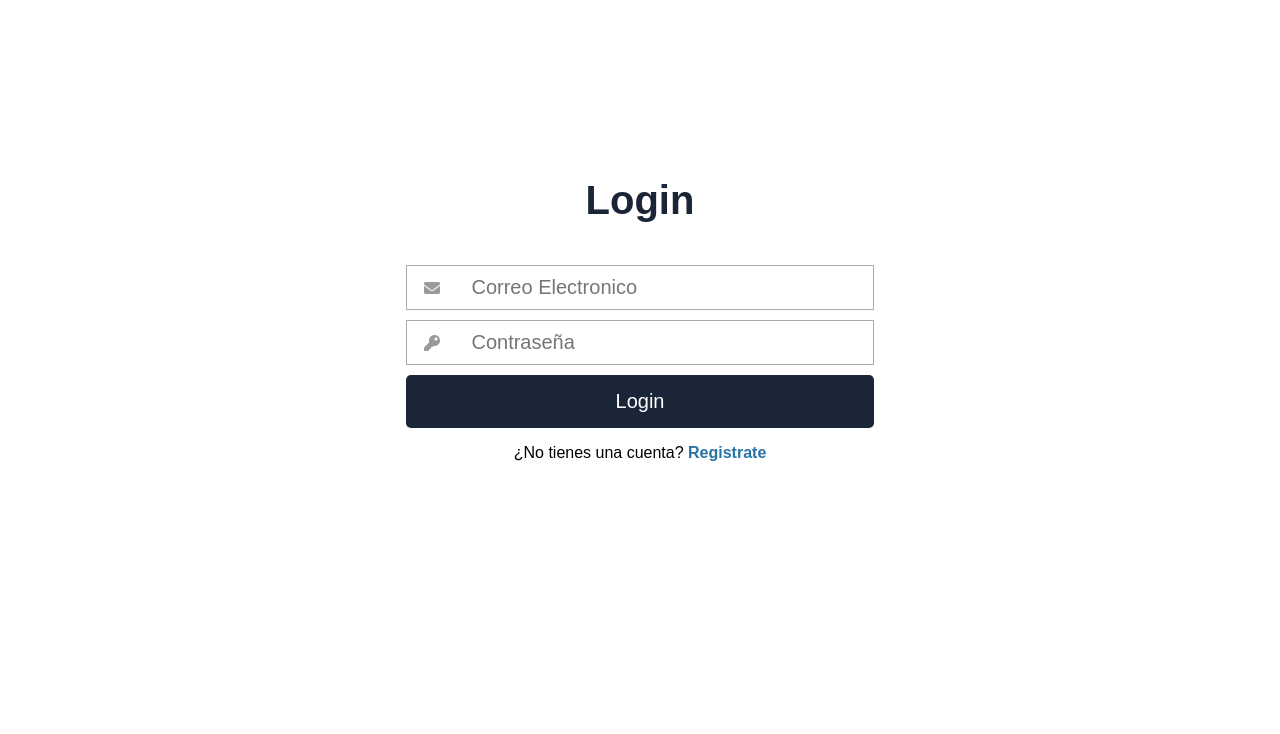
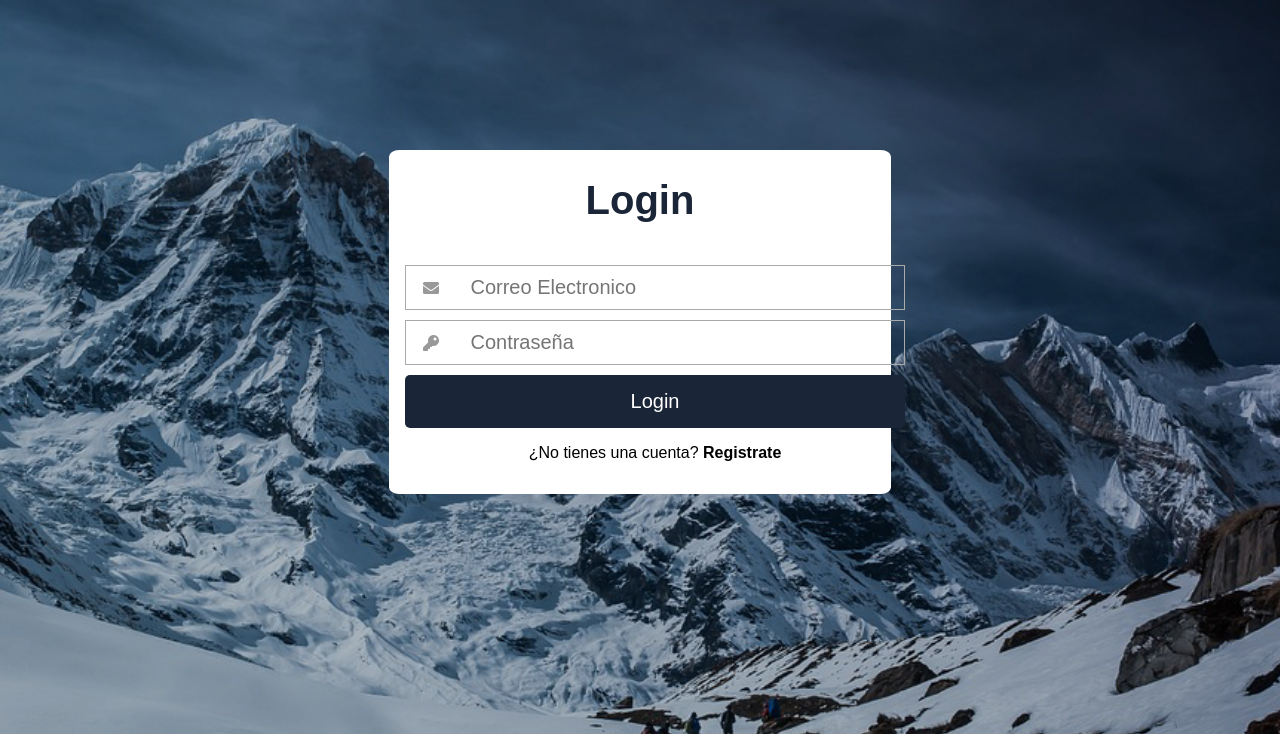
Before and after one commit to KevinLoredo/iWatch-Solution, a PHP site: page / in a window 1280 px wide. Shown: the top 734 px of the page. Run offline with PHP 8.4, Linux system fonts and the light colour scheme; some libraries are stand-ins or nearby versions.

Commit message:
Add files via upload

```diff
--- a/EstiloIndex.css
+++ b/EstiloIndex.css
@@ -2,9 +2,10 @@ body
 {
     font-family: Arial, Helvetica, sans-serif;
     margin: 0;
-   background: url();
+   background: url(imagen.jpg);
     background-size: cover;
     background-attachment: fixed;
+}
 }
 
 * {
@@ -76,13 +77,13 @@ p
 .link
 {
     text-decoration: none;
-      color: #2874A6;
+      color: black;
     font-weight: 600;
 }
 
 .link:hover
 {
-     color: cadetblue;
+     color: #2874A6;
 }
 
 @media(min-width:768px)
--- a/EstiloSistema.css
+++ b/EstiloSistema.css
@@ -2,7 +2,6 @@ body
 {
     font-family: Arial, Helvetica, sans-serif;
     margin: 0;
-   background: url();
+   background: url(imagen.jpg);
     background-size: cover;
     background-attachment: fixed;
-}
```
